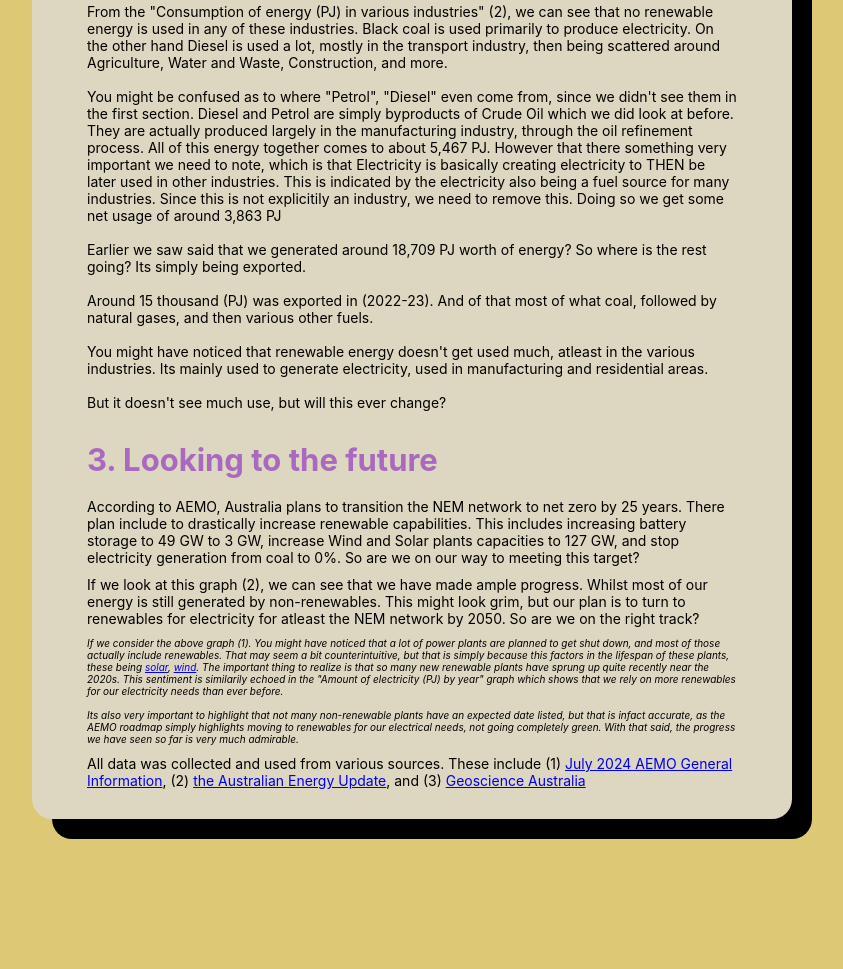
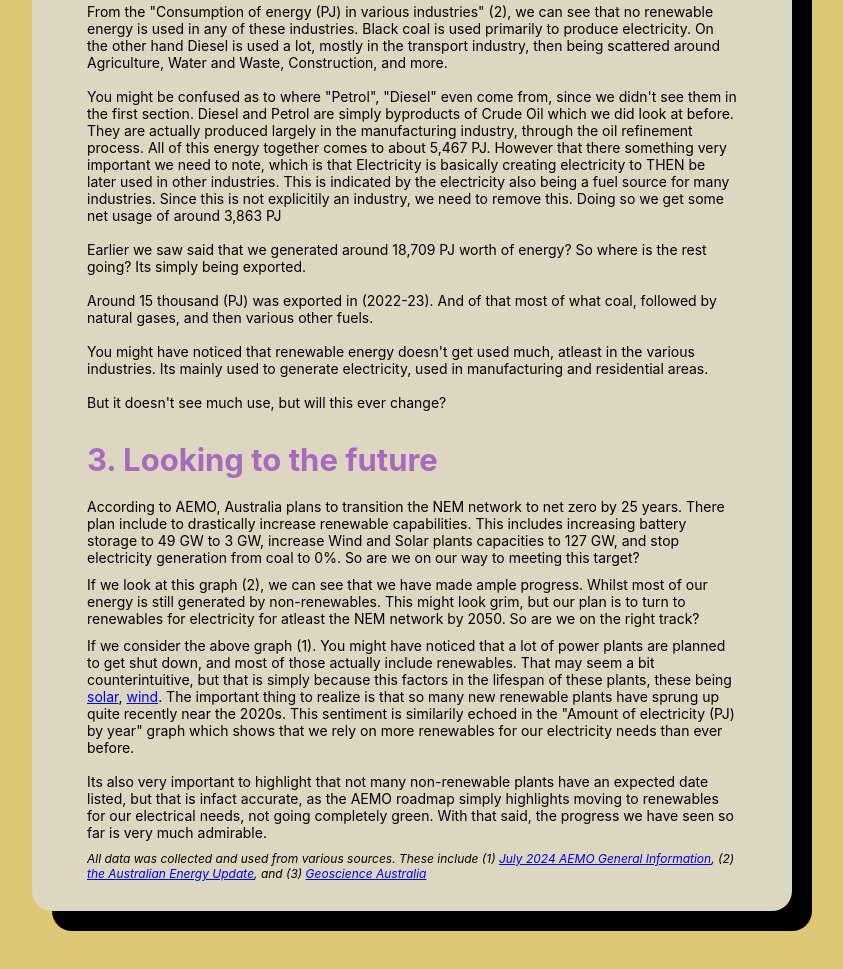
Before and after one commit to monashDamo/fit3179_a2, a plain HTML site: page index.html in a window 1280 px wide. Shown: the part 1406-2375 px from the top of the page, without its empty margins (228-1071 px from the left). Before the commit the page ends 2285 px from the top, so only its background shows below. Drawn offline with Linux system fonts and the light colour scheme; a script that the page names is missing.

Commit message:
Update index.html
fixed stuff

```diff
--- a/index.html
+++ b/index.html
@@ -182,7 +182,7 @@
           we on the right track?
         </p>
         <div id="PowerPlantsCloseData"></div>
-        <p style="font-size:10px; font-style:italic;">
+        <p>
           If we consider the above graph (1). You might have noticed that a lot
           of power plants are planned to get shut down, and most of those
           actually include renewables. That may seem a bit counterintuitive, but
@@ -204,7 +204,7 @@
           With that said, the progress we have seen so far is very much
           admirable.
         </p>
-        <p>
+        <p style="font-size: 12px;font-style: italic;">
           All data was collected and used from various sources. These include
           (1)
           <a
```
